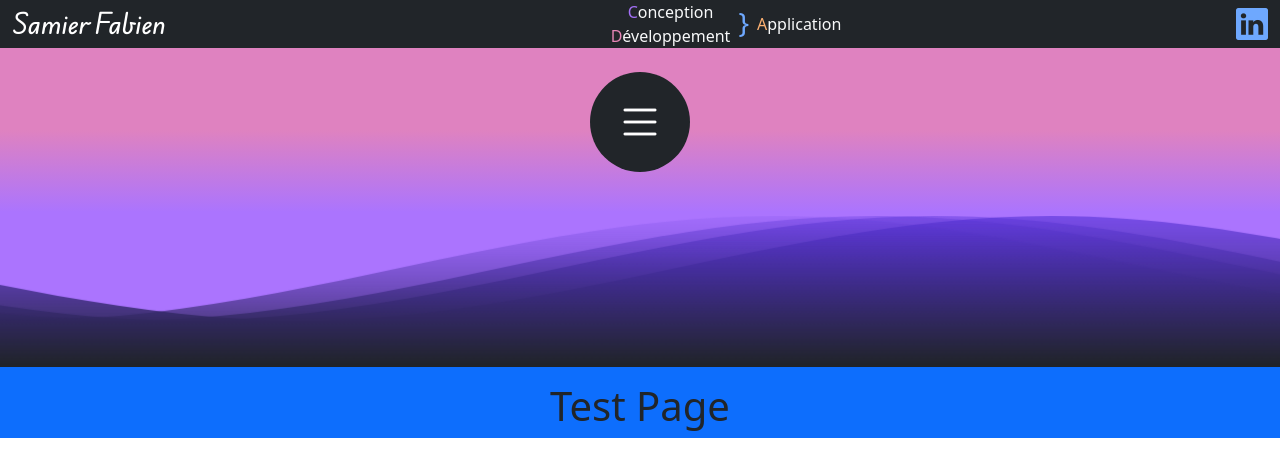
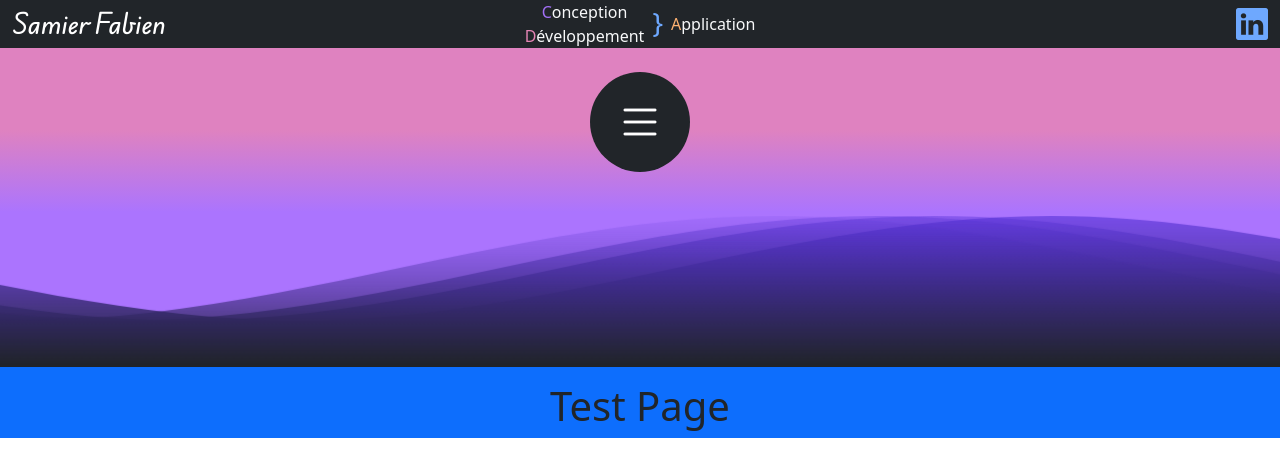
Before and after one commit to samier-fabien/samier_fabien_cv, a React (Vite) app: page /test in a window 1280 px wide. Shown: the top 476 px of the page. Built offline with nearby package versions, Linux system fonts and the light colour scheme.

Commit message:
Centrage cda dans le bandeau

```diff
--- a/src/components/Template.jsx
+++ b/src/components/Template.jsx
@@ -29,7 +29,7 @@ export default function Root() {
   function handleResize() {
     window.innerWidth >= 600
       ? setCda(
-          <div className="col text-light d-flex align-items-center justify-content-end">
+          <div className="col text-light d-flex align-items-center justify-content-center">
             <div className="text-center">
               <span className="text-indigo-300">C</span>onception
               <br />
```
